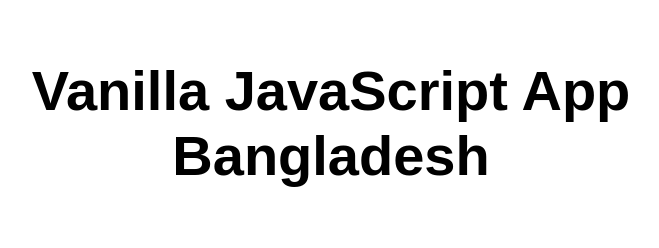
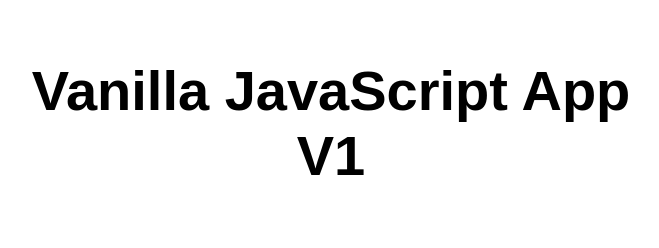
Before and after one commit to msislam227/trywebapp, a plain HTML site: page index.html in a window 1280 px wide. Shown: the whole page, without its empty margins (309-968 px from the left). Drawn offline with Linux system fonts and the light colour scheme.

Commit message:
text2bangla

```diff
--- a/index.html
+++ b/index.html
@@ -5,12 +5,12 @@
   <meta charset="UTF-8">
   <meta name="viewport" content="width=device-width, initial-scale=1.0">
   <link rel="stylesheet" href="styles.css">
-  <title>Vanilla JavaScript App</title>
+  <title>Vanilla JavaScript Bangla</title>
 </head>
 
 <body>
   <main>
-    <h1>Vanilla JavaScript App Bangladesh</h1>
+    <h1>Vanilla JavaScript App V1</h1>
   </main>
 </body>
 
```
